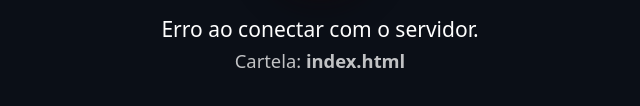
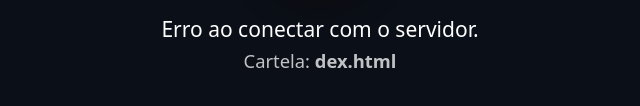
Before and after one commit to gesyellopes/validador-cartelas-show-premios, a plain HTML site: page index.html in a window 1280 px wide. Shown: the part 424-530 px from the top of the page, 320-960 px from the left. Drawn offline with nearby package versions, Linux system fonts and the light colour scheme; no server answers.

Commit message:
Número Cartela

```diff
--- a/index.html
+++ b/index.html
@@ -134,6 +134,14 @@
         return raw;
       }
 
+      function getTicketNumber() {
+        const parts = window.location.pathname.split("/").filter(Boolean);
+        if (!parts[0]) return "";
+
+        const raw = parts[0];       // ex: "AA003001"
+        return raw.length > 2 ? raw.slice(2) : "";
+      }
+
 
       function setState(state) {
         appEl.classList.remove("is-loading", "is-valid", "is-invalid");
@@ -150,13 +158,13 @@
         setState("is-invalid");
         iconEl.className = "bi bi-x-circle-fill";
         // mantém a semântica do seu "index" (não validada), só trocando o nº pelo :id
-        msgEl.innerHTML = `A cartela <strong>nº ${escapeHtml(id)}</strong> ainda não consta como registrada. Caso já tenha efetuado a compra, entre em contato com o vendedor para validação.`;
+        msgEl.innerHTML = `A cartela <strong>nº ${escapeHtml(getTicketNumber(id))}</strong> ainda não consta como registrada. Caso já tenha efetuado a compra, entre em contato com o vendedor para validação.`;
       }
 
       function renderError(id, text) {
         setState("is-invalid");
         iconEl.className = "bi bi-x-circle-fill";
-        msgEl.innerHTML = `${escapeHtml(text)} <br><small class="opacity-75">Cartela: <strong>${escapeHtml(id || "—")}</strong></small>`;
+        msgEl.innerHTML = `${escapeHtml(text)} <br><small class="opacity-75">Cartela: <strong>${escapeHtml(getTicketNumber(id) || "—")}</strong></small>`;
       }
 
       function escapeHtml(str) {
```
